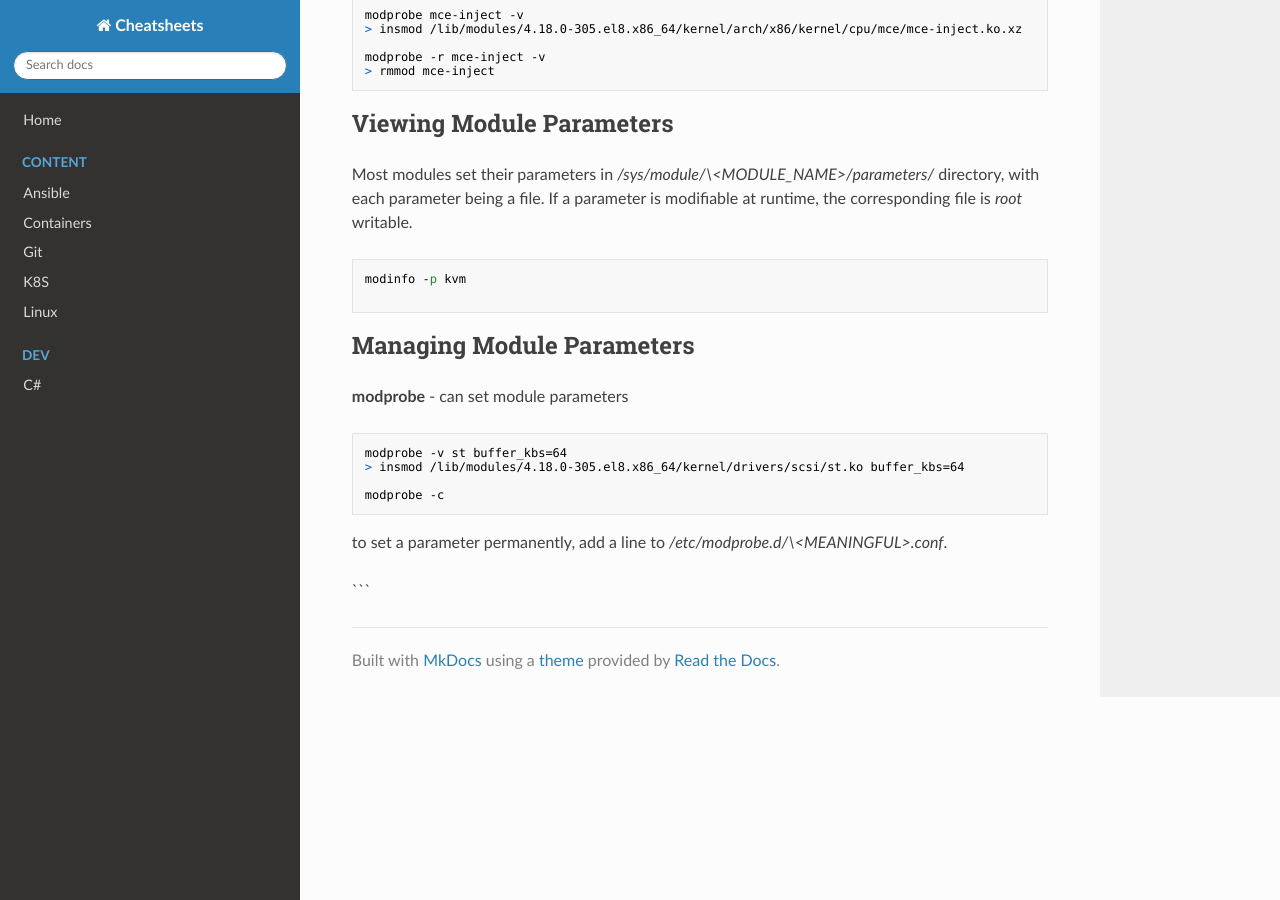
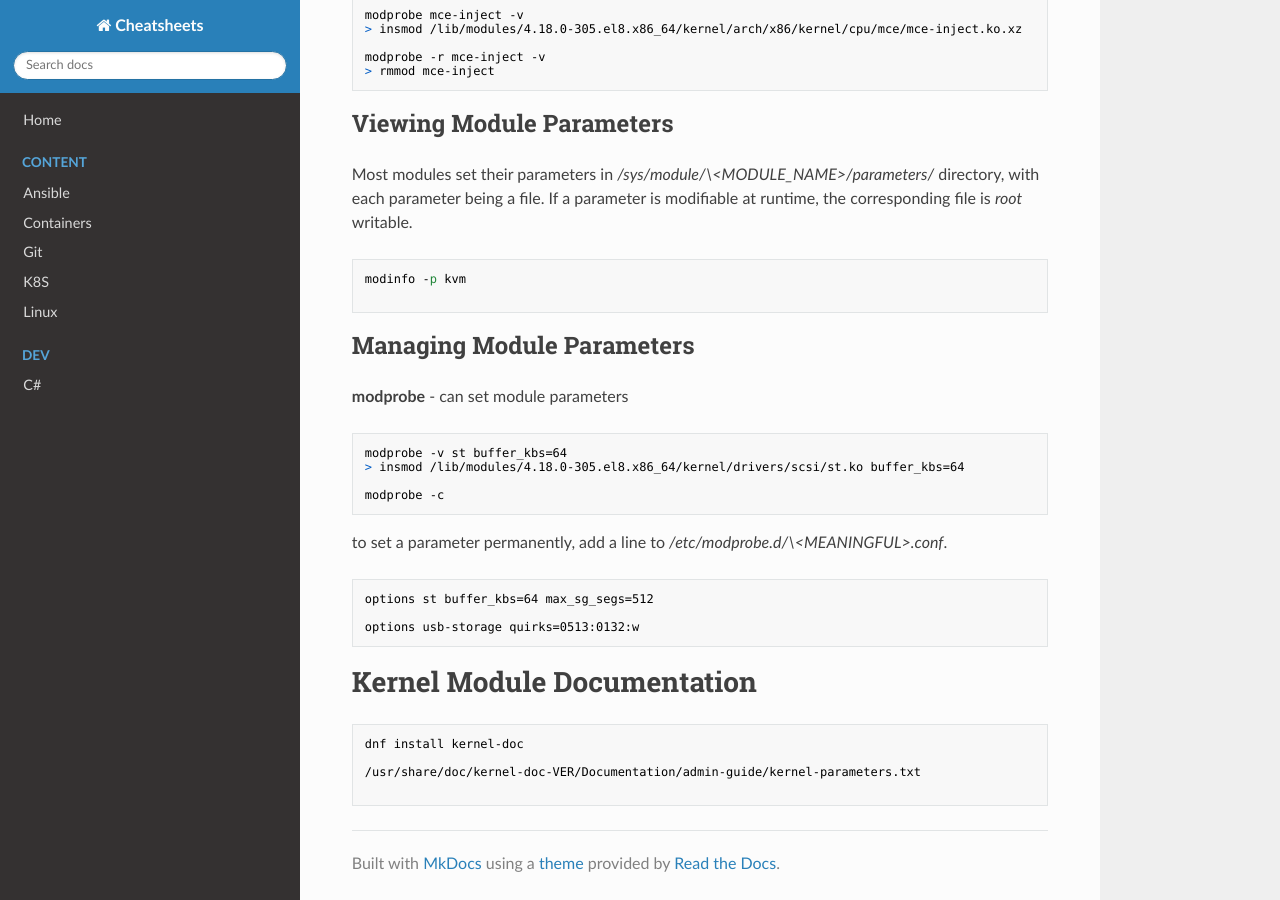
Before and after one commit to alextitov1/cheatsheets, an MkDocs documentation site: the page built from docs/linux/EX342/ch4_kernel_modules.md, in a window 1280 px wide and 900 px high, scrolled down 685 px. Built offline with MkDocs 1.6.1, drawn with Linux system fonts in a browser that asks for light colours; nearby versions of some CDN libraries.

Commit message:
update kenel module notes

````diff
--- a/docs/linux/EX342/ch4_kernel_modules.md
+++ b/docs/linux/EX342/ch4_kernel_modules.md
@@ -50,4 +50,17 @@ modprobe -c
 
 to set a parameter permanently, add a line to */etc/modprobe.d/\<MEANINGFUL\>.conf*.
 
+```sh
+options st buffer_kbs=64 max_sg_segs=512
+
+options usb-storage quirks=0513:0132:w
 ```
+
+# Kernel Module Documentation
+
+```sh
+dnf install kernel-doc
+
+/usr/share/doc/kernel-doc-VER/Documentation/admin-guide/kernel-parameters.txt
+
+```
````
